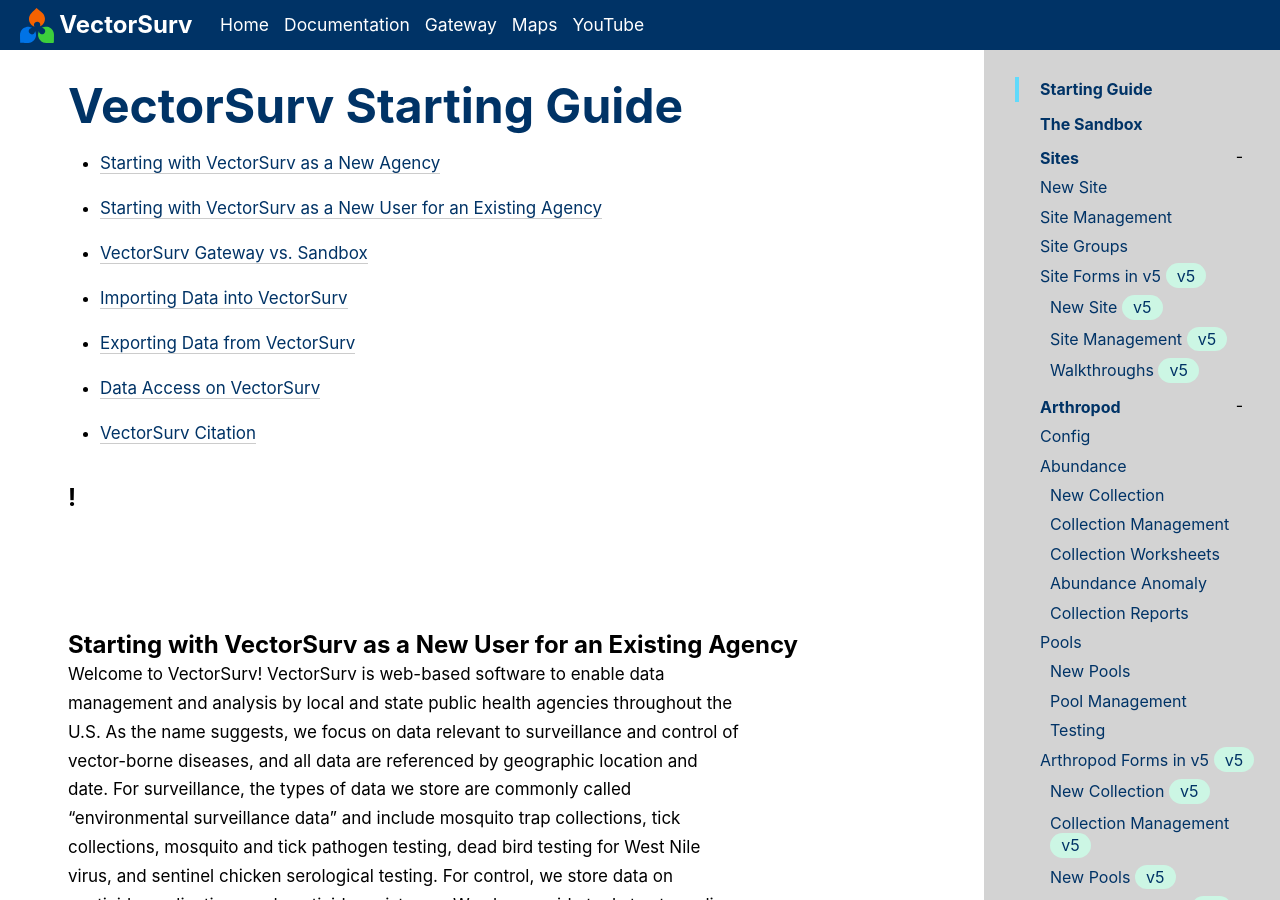
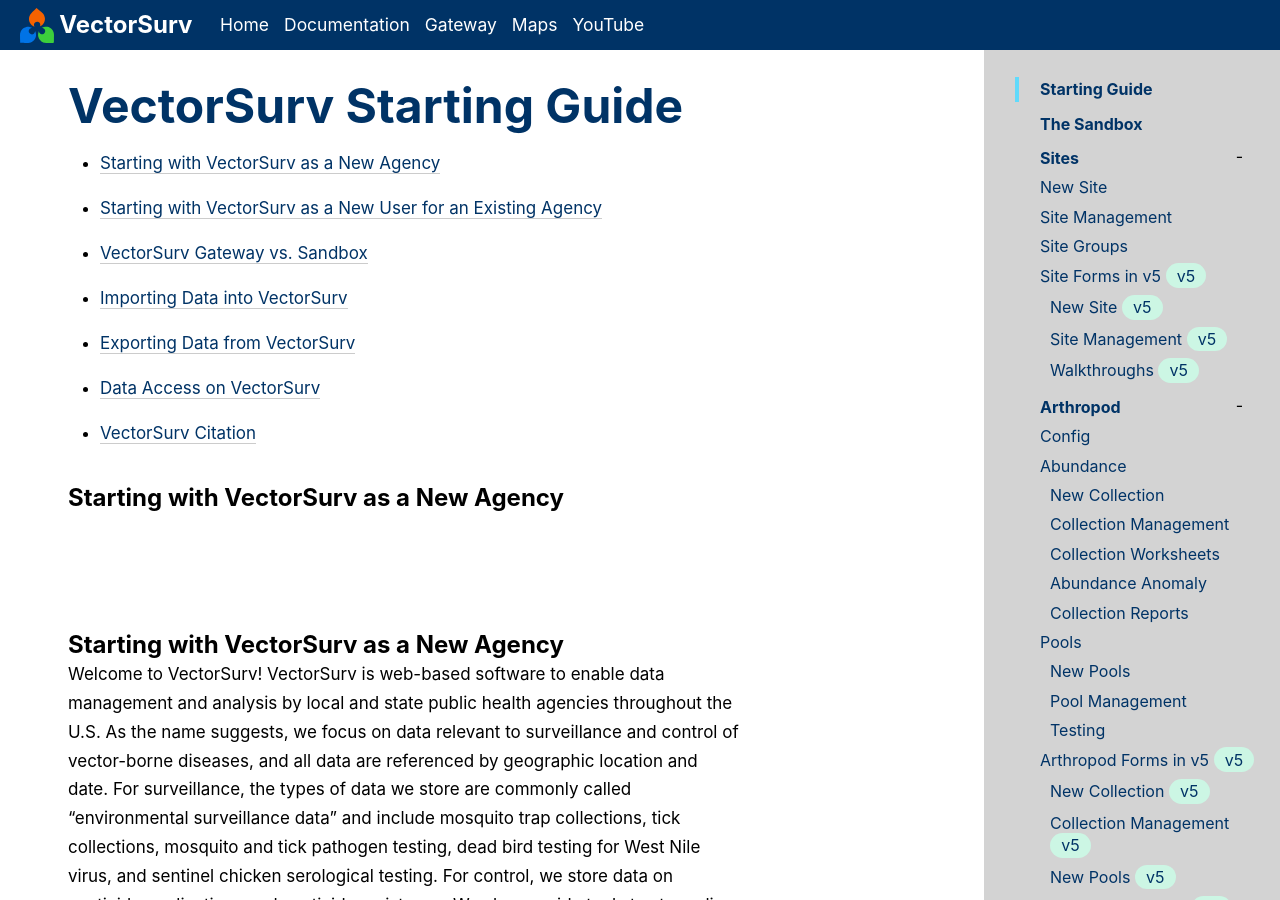
Before and after one commit to tlvaldepena/vectorsurv.org, a Jekyll site: the page built from _docs/starting/VectorSurv_FAQ.md, in a window 1280 px wide and 900 px high. Built offline with Jekyll 4.4.1, drawn with Linux system fonts in a browser that asks for light colours.

Commit message:
Update VectorSurv_FAQ.md

```diff
--- a/_docs/starting/VectorSurv_FAQ.md
+++ b/_docs/starting/VectorSurv_FAQ.md
@@ -17,13 +17,13 @@
 
 - [VectorSurv Citation](#VectorSurvCitation)
 
-<h2 id="StartingOnVectorSurvAgency">! </h2>
+<h2 id="StartingOnVectorSurvAgency">Starting with VectorSurv as a New Agency </h2>
 
 <br>
 <br>
 <br>
 
-## Starting with VectorSurv as a New User for an Existing Agency
+## Starting with VectorSurv as a New Agency
 
 Welcome to VectorSurv! VectorSurv is web-based software to enable data management and analysis by local and state public health agencies throughout the U.S. As the name suggests, we focus on data relevant to surveillance and control of vector-borne diseases, and all data are referenced by geographic location and date. For surveillance, the types of data we store are commonly called “environmental surveillance data” and include mosquito trap collections, tick collections, mosquito and tick pathogen testing, dead bird testing for West Nile virus, and sentinel chicken serological testing. For control, we store data on pesticide applications and pesticide resistance. We also provide tools to streamline reporting to CDC’s national databases, particularly ArboNet.
 
```
